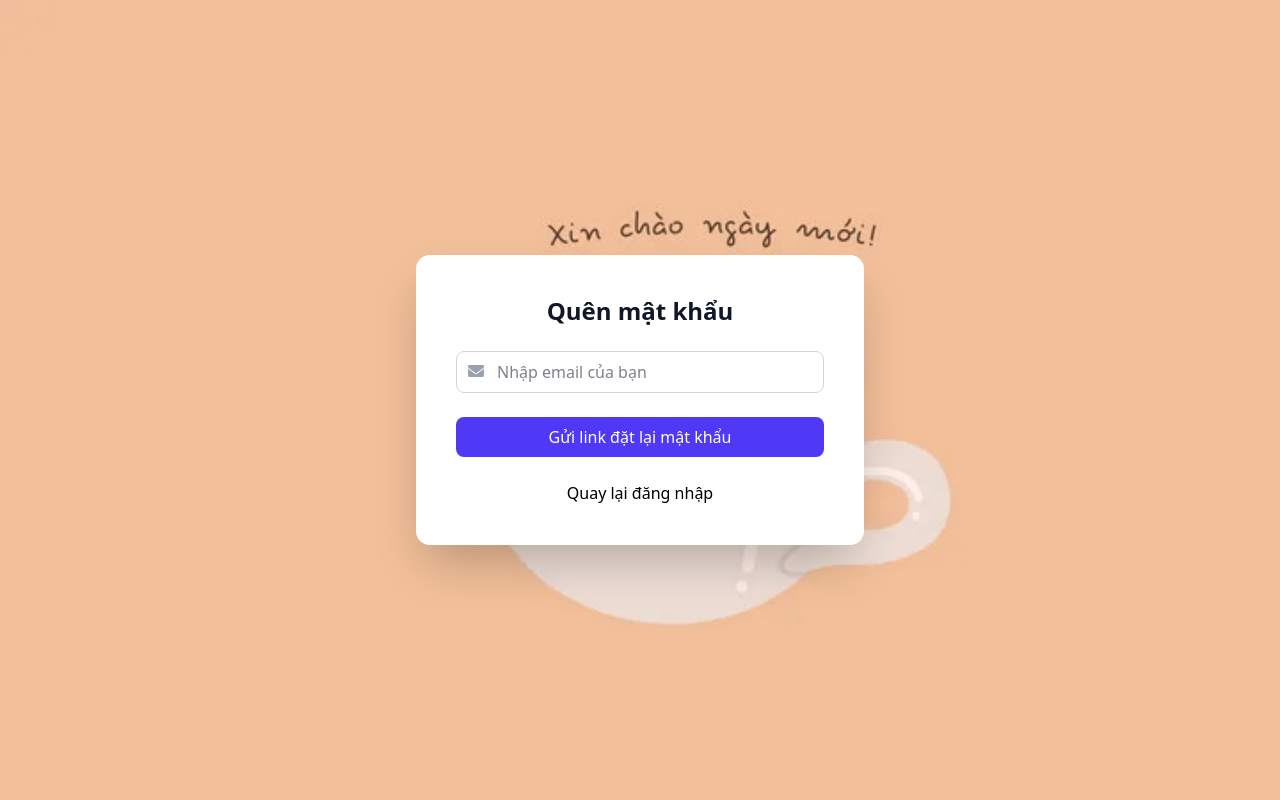
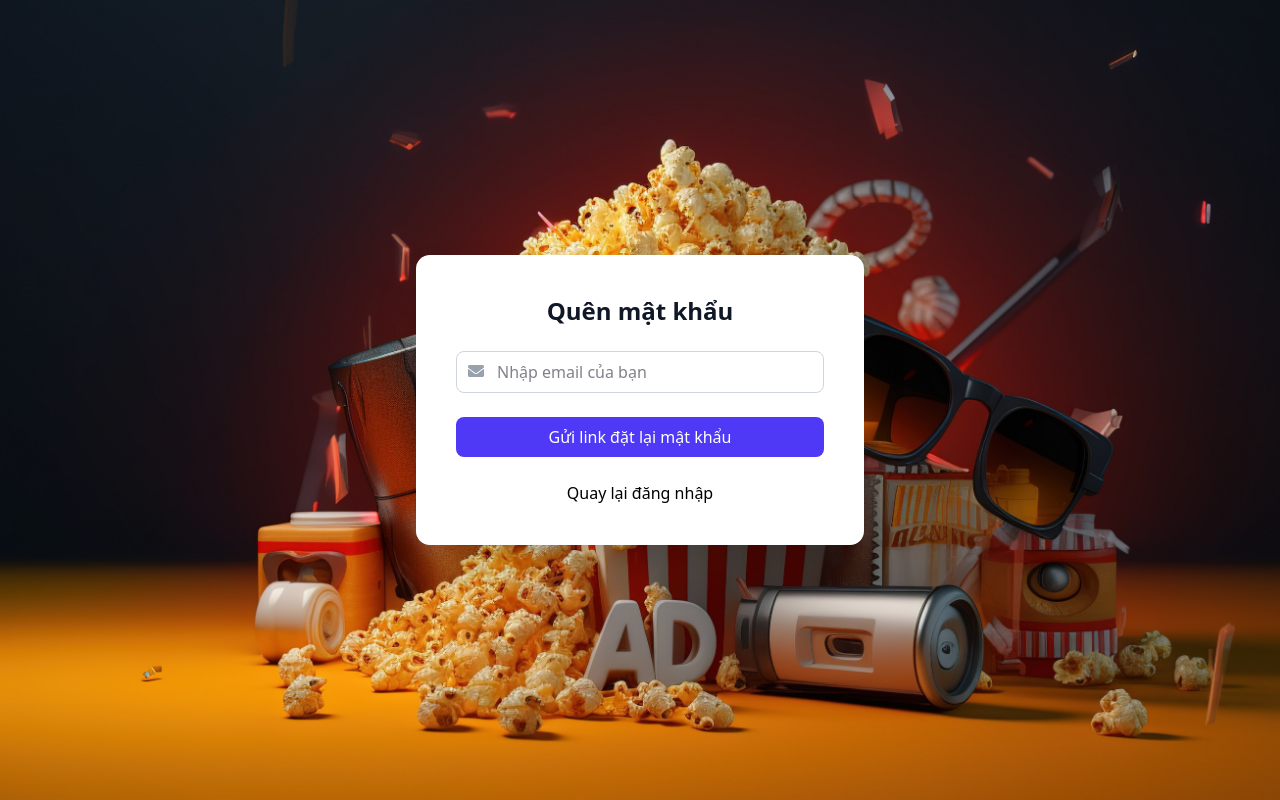
Before and after one commit to irisus1/cinemago-admin, a Next.js app: page /forgot-pass in a window 1280 px wide. Built offline with nearby package versions, Linux system fonts and the light colour scheme; no server answers.

Commit message:
sửa bg

```diff
--- a/src/app/forgot-pass/page.tsx
+++ b/src/app/forgot-pass/page.tsx
@@ -31,7 +31,7 @@ export default function ForgotPasswordPage() {
     <div
       style={{
         backgroundColor: "rgb(245,245,245)",
-        backgroundImage: `url("/loginBG.png")`, // ảnh để trong public/
+        backgroundImage: `url("/background.jpg")`, // ảnh để trong public/
         backgroundSize: "cover",
       }}
       className="min-h-screen flex items-center justify-center py-12 px-4 sm:px-6 lg:px-8"
--- a/src/app/login/page.tsx
+++ b/src/app/login/page.tsx
@@ -113,7 +113,7 @@ export default function LoginPage() {
           </div>
 
           <p className="text-right">
-            <a href="/forgot-password" className="text-black hover:underline">
+            <a href="/forgot-pass" className="text-black hover:underline">
               Quên mật khẩu?
             </a>
           </p>
--- a/src/app/verifyOTP/page.tsx
+++ b/src/app/verifyOTP/page.tsx
@@ -107,7 +107,7 @@ export default function VerifyOTPAndResetPage() {
     <div
       style={{
         backgroundColor: "rgb(245,245,245)",
-        backgroundImage: `url("/loginBG.png")`,
+        backgroundImage: `url("/background.jpg")`,
         backgroundSize: "cover",
       }}
       className="min-h-screen flex items-center justify-center py-12 px-4 sm:px-6 lg:px-8"
```
